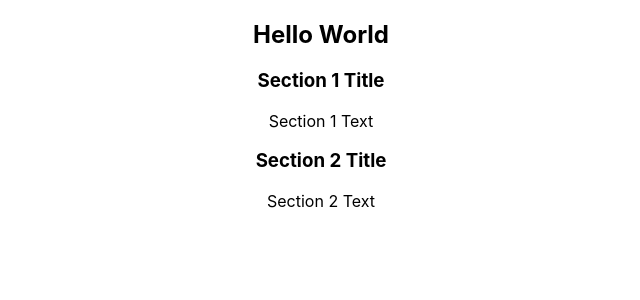
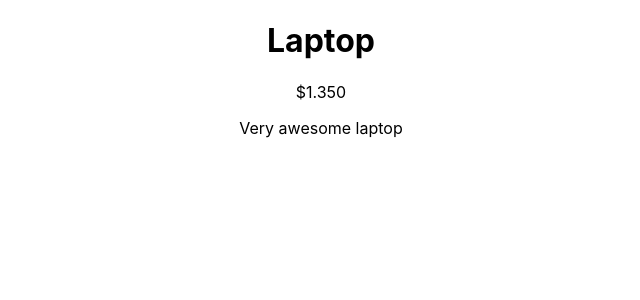
Before and after one commit to AnnaPoghosyanH/todo-list, a React (Create React App) app: page / in a window 1280 px wide. Shown: the top 300 px of the page, without its empty margins (319-959 px from the left). Built offline with nearby package versions, Linux system fonts and the light colour scheme.

Commit message:
added new components

```diff
--- a/src/App.js
+++ b/src/App.jsx
@@ -1,11 +1,11 @@
 import logo from './logo.svg';
 import './App.css';
-import Article from './Article';
+import Product from './Product';
 
 function App() {
   return (
     <div className="App">
-      <Article articleTitle="Hello World"/>
+      <Product name="Laptop" price="$1.350" description="Very awesome laptop"/>
     </div>
   );
 }
--- a/src/Article.js
+++ /dev/null
@@ -1,11 +0,0 @@
-import Section from "./Section";
-
-function Article(props){
-    return <article>
-        <h1>{props.articleTitle}</h1>
-        <Section sectionTitle="Section 1 Title" sectionText="Section 1 Text"/>
-        <Section sectionTitle="Section 2 Title" sectionText="Section 2 Text"/>
-        </article>;
-}
-
-export default Article;
--- /dev/null
+++ b/src/Description.jsx
@@ -0,0 +1,13 @@
+import { Component } from "react";
+
+class Description extends Component {
+//   constructor(props) {
+//     super(props);
+//   }
+
+  render() {
+    return <p>{this.props.productDescription}</p>;
+  }
+}
+
+export default Description;
--- /dev/null
+++ b/src/Name.jsx
@@ -0,0 +1,15 @@
+import {Component} from "react";
+
+class Name extends Component {
+    constructor(props){
+        super(props);
+    }
+
+    render(){
+        return (
+           <h1>{this.props.productName}</h1>
+        );
+    }
+}
+
+export default Name;
--- /dev/null
+++ b/src/Price.jsx
@@ -0,0 +1,15 @@
+import {Component} from "react";
+
+class Price extends Component {
+    constructor(props){
+        super(props);
+    }
+
+    render(){
+        return (
+           <span>{this.props.productPrice}</span>
+        );
+    }
+}
+
+export default Price;
--- /dev/null
+++ b/src/Product.jsx
@@ -0,0 +1,23 @@
+import {Component} from "react";
+import Name from "./Name";
+import Price from "./Price";
+import Description from "./Description";
+
+class Product extends Component {
+    constructor(props){
+        super(props);
+    }
+
+    render(){
+        return (
+            <div>
+                <Name productName={this.props.name}/>
+                <Price productPrice={this.props.price}/>
+                <Description productDescription={this.props.description}/>
+            </div>
+
+        );
+    }
+}
+
+export default Product;
--- a/src/Section.js
+++ /dev/null
@@ -1,8 +0,0 @@
-function Section(props){
-    return <section>
-        <h3>{props.sectionTitle}</h3>
-        <p>{props.sectionText}</p>
-        </section>;
-}
-
-export default Section;
```
